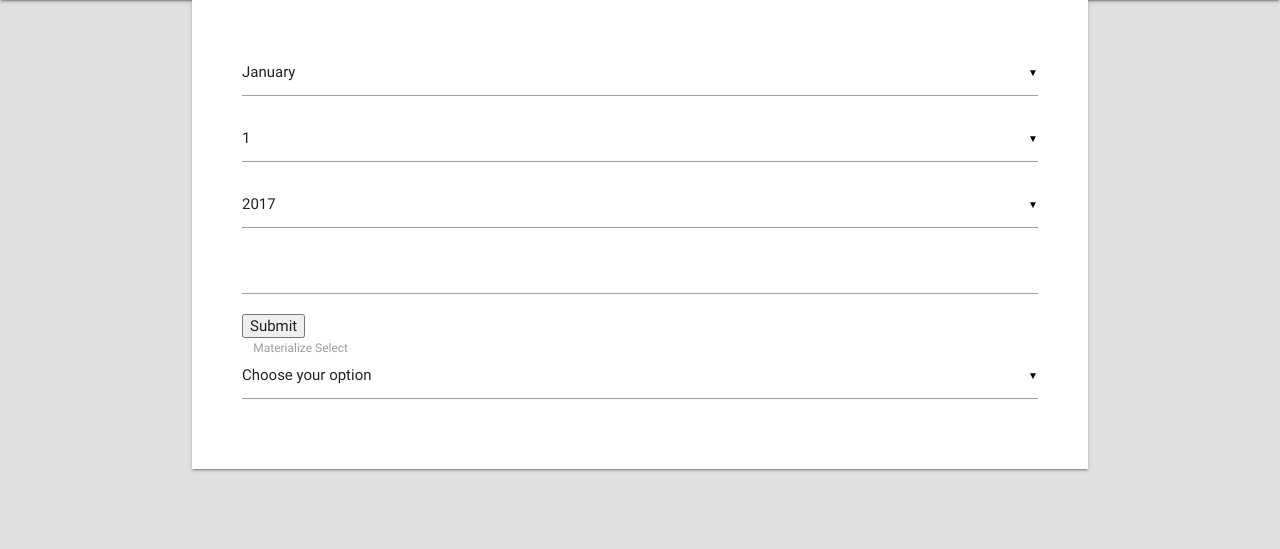
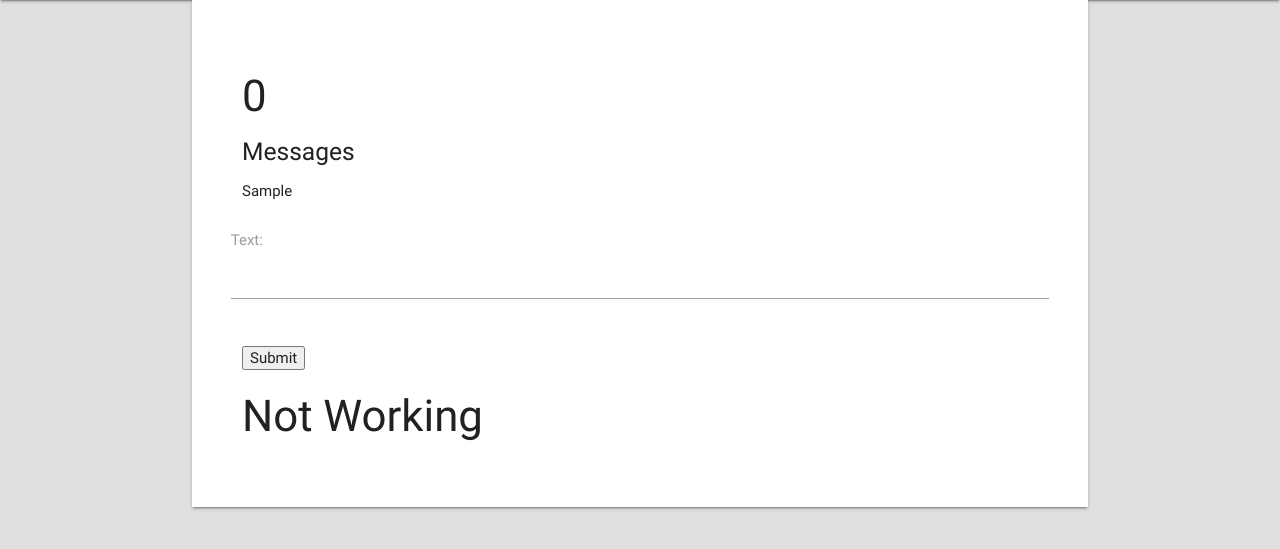
Before and after one commit to mnlx/django, a Django app: template templates/conversations/messages.html in a window 1280 px wide. Shown: the part 64-613 px from the top of the page. Run offline with Django 3.2, Linux system fonts and the light colour scheme; the template is opened without the code that fills it: values that come from a table or form of the project are taken from there, others are empty; tables that the repository leaves empty hold one stand-in row (values such as "Sample post").

Commit message:
Routine Commit

```diff
--- a/conversations/forms.py
+++ b/conversations/forms.py
@@ -3,19 +3,10 @@ from django.contrib.auth.models import User
 from .models import Messages
 import datetime
 class MessagesForm(forms.ModelForm):
-    # def __init__(self,usr1,usr2, *args, **kwargs):
-    #
-    #     if kwargs.get('instance'):
-    #         initial= kwargs.setdefault('initial',{})
-    #         initial['mtm'] = [i.pk for i in kwargs['instance'].messages_set]
-    #
-    #     forms.ModelForm.__init__(self, *args, **kwargs)
 
-    text = forms.CharField(help_text='Write your message',max_length=1000,widget=forms.TextInput(), required=True)
-    pub_date = forms.DateField(widget=forms.SelectDateWidget(),required=True)
-    # mtm = forms.ModelChoiceField(queryset=User.objects.filter(pk__in=[1,2]))
+    text = forms.CharField(help_text='Message',max_length=1000,widget=forms.Textarea(), required=True)
 
-    # mtm = forms.ModelForm()
+
     class Meta:
         model = Messages
-        fields = ('pub_date','text')
+        fields = ('text',)
--- a/conversations/models.py
+++ b/conversations/models.py
@@ -1,6 +1,6 @@
 from django.db import models
 from rango.models import User,Friends
-from datetime import datetime
+import datetime
 
 # Create your models here.
 
@@ -38,7 +38,7 @@ class Messages(models.Model):
             self.sender_id = kwargs['sender']
 
     def save(self, *args, **kwargs):
-        # self.pub_date = datetime.now()
+        self.pub_date = datetime.date.today()
         super(Messages, self).save()
 
     class Meta:
--- a/rango/models.py
+++ b/rango/models.py
@@ -45,7 +45,7 @@ class Friends(models.Model):
     is_blocked = models.BooleanField(default=False)
 
     def __str__(self):
-        return str(User.objects.get( pk = int(self.friend)))
+        return str(User.objects.get( pk = int(self.friend_id)))
 
 class Userremove(models.Model):
     groupone = models.CharField(null=True, max_length=50)
--- a/templates/conversations/messages.html
+++ b/templates/conversations/messages.html
@@ -7,29 +7,51 @@
     <script>
   $(document).ready(function() {
     $('select').material_select();
+
+    $('.friends-container li').click( function(){
+
+        a = $(this).children()[0].value;
+        console.log(a);
+        $('input#friend_id')[0].value = a;
+    });
   });
             </script>
 {% endblock %}
 
 {% block body_block %}
+    <h3>{{ user.username|capfirst }}</h3>
+   <h3>{{ user.username|length }}</h3>
+    <h5>Messages</h5>
+    <ul class="friends-container">
+{% for friend in friends %}
+
+    <li >{{ friend.first_name }}<input type="hidden" hidden="hidden" value="{{ friend.id }}"> </li>
+
+{% endfor %}
+    </ul>
+
+
 <form action="{% url 'conversations:messages' %}" method="post">
     {% csrf_token %}
-<table >
+    <input id="friend_id" type="hidden" name="friend_id" hidden="hidden" value="{{ friends.0.id }}">
 
-    {% for a in form %}
-        {{ a }}
+    {% for elem in form %}
+        <div class="row">
+            {% if elem.html_name == 'text' %}
+                <div class="input-field">
+                    {{ elem.errors }}
+                    {{ elem.label_tag }}
+                    <textarea name="{{ elem.html_name }}" rows="10" maxlength="1000" required="" cols="40" id="id_text" class="materialize-textarea"></textarea>
+                </div>
+
+            {% endif %}
+        </div>
     {% endfor %}
-</table>
     <input type="submit" value="Submit" class="">
+    {{ form.non_field_errors }}
 </form>
+{% block gogogo %}
+    <h3>Not Working</h3>
+{% endblock %}
 
-    <div class="input-field col s12">
-    <select>
-      <option value="" disabled selected>Choose your option</option>
-      <option value="1">Option 1</option>
-      <option value="2">Option 2</option>
-      <option value="3">Option 3</option>
-    </select>
-    <label>Materialize Select</label>
-  </div>
 {% endblock %}
```
Also changed, not shown: conversations/views.py (+15 -12 lines), templates/conversations/extend.html (added, +7 -0 lines), 1 other file.
